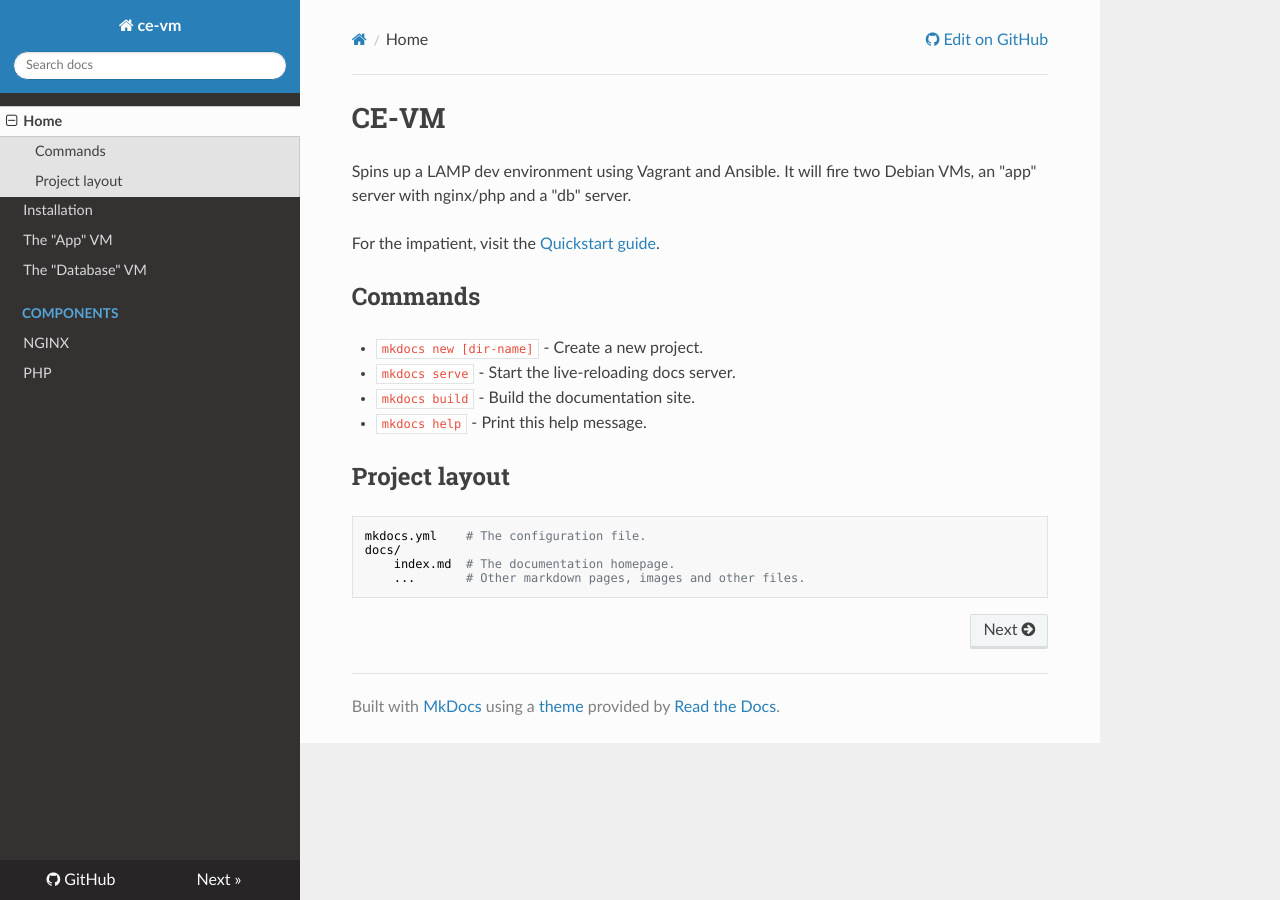
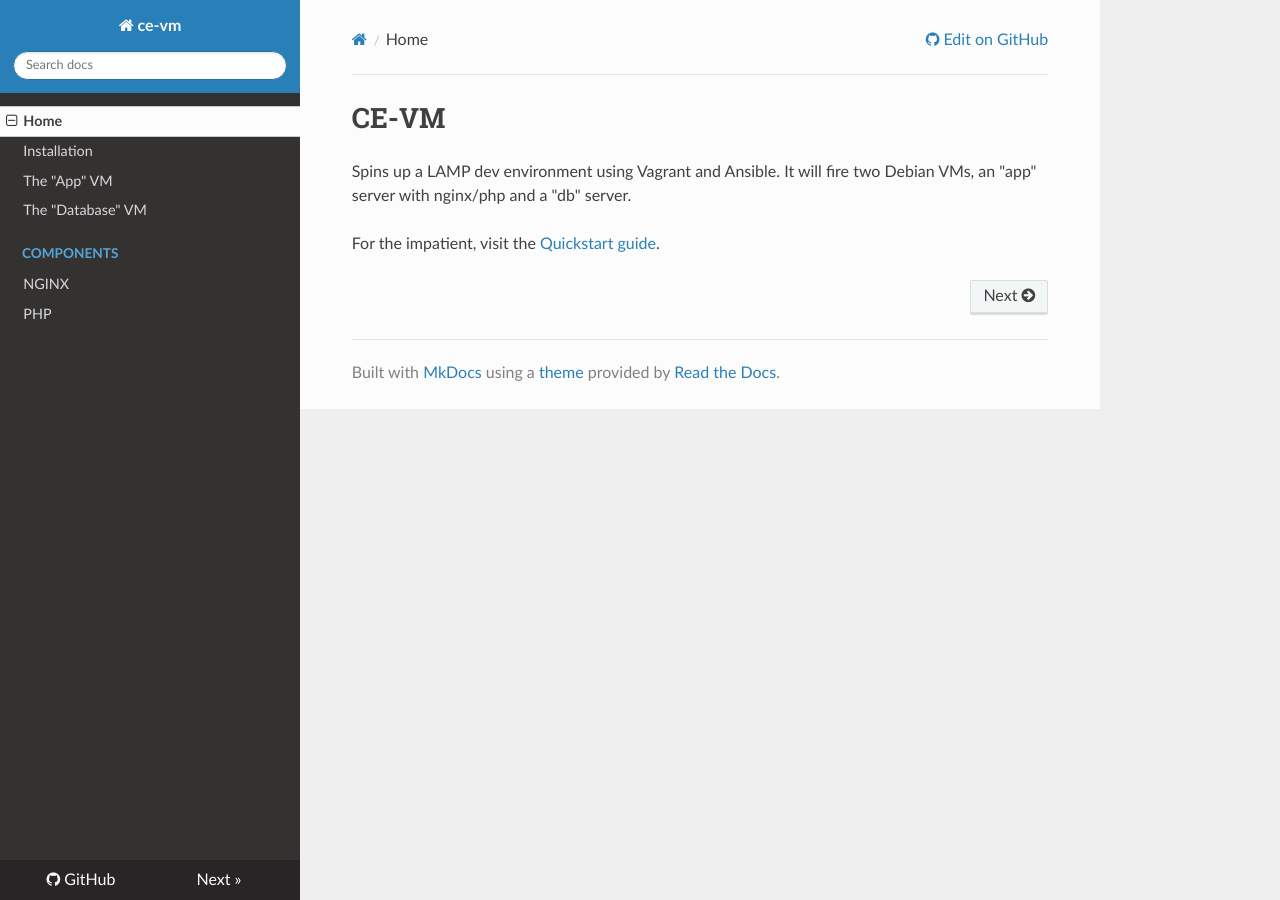
Before and after one commit to codeenigma/ce-vm, an MkDocs documentation site: the page built from docs/index.md, in a window 1280 px wide. Built offline with MkDocs 1.6.1, drawn with Linux system fonts in a browser that asks for light colours; nearby versions of some CDN libraries; old or Windows-style settings are respelled for this version of MkDocs.

Commit message:
Documentation draft

```diff
--- a/docs/index.md
+++ b/docs/index.md
@@ -2,18 +2,4 @@
 
 Spins up a LAMP dev environment using Vagrant and Ansible. It will fire two Debian VMs, an "app" server with nginx/php and a "db" server.
 
-For the impatient, visit the [Quickstart guide](http://ce-vm.dev1.codeenigma.net).
-
-## Commands
-
-* `mkdocs new [dir-name]` - Create a new project.
-* `mkdocs serve` - Start the live-reloading docs server.
-* `mkdocs build` - Build the documentation site.
-* `mkdocs help` - Print this help message.
-
-## Project layout
-
-    mkdocs.yml    # The configuration file.
-    docs/
-        index.md  # The documentation homepage.
-        ...       # Other markdown pages, images and other files.
+For the impatient, visit the [Quickstart guide](http://ce-vm.codeenigma.net).
```
Also changed, not shown: docs/installation/install.md (+53 -0 lines), docs/db-vm/db-vm.md (line endings or trailing spaces), 1 other file.
